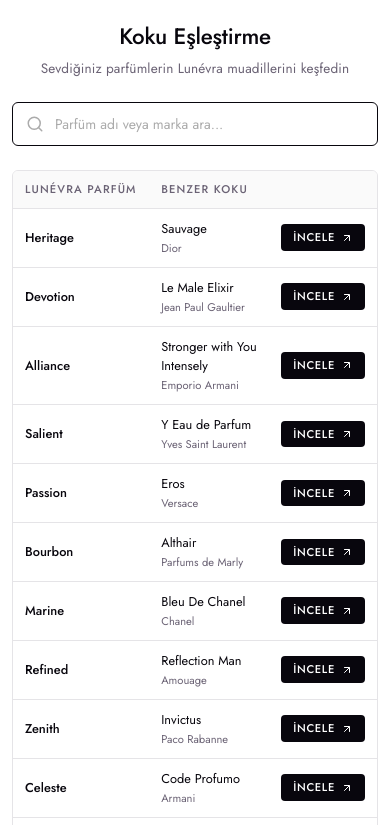
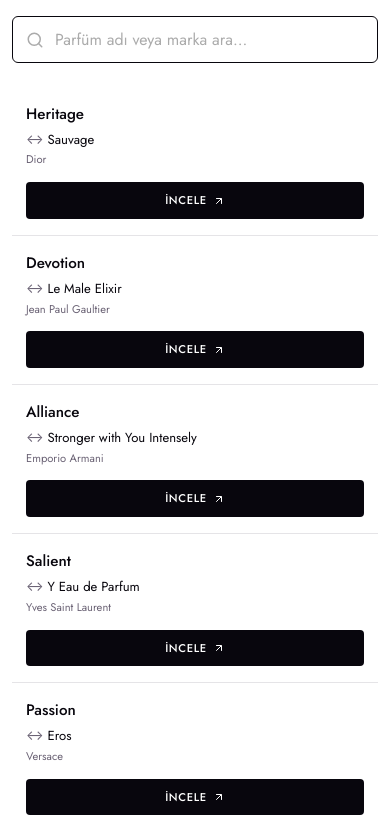
Before and after one commit to emincankarasoy/lunevra-pd, a website built with Vite: page index.html in a window 390 px wide. Shown: the top 825 px of the page. Built offline with nearby package versions, Linux system fonts and the light colour scheme.

Commit message:
remove header, widen layout, mobile responsive card view

```diff
--- a/src/main.ts
+++ b/src/main.ts
@@ -23,11 +23,6 @@
     : "";
 
   app.innerHTML = `
-    <div class="header">
-      <h1 class="header__title">Koku Eşleştirme</h1>
-      <p class="header__subtitle">Sevdiğiniz parfümlerin Lunévra muadillerini keşfedin</p>
-    </div>
-
     <div class="search-container">
       ${SEARCH_ICON}
       <input
--- a/src/style.css
+++ b/src/style.css
@@ -30,9 +30,9 @@
 }
 
 #app {
-  max-width: 900px;
+  max-width: 1100px;
   margin: 0 auto;
-  padding: 24px 20px;
+  padding: 20px 16px;
 }
 
 /* ========== HEADER ========== */
@@ -242,26 +242,81 @@
 }
 
 /* ========== RESPONSIVE ========== */
-@media (max-width: 640px) {
+@media (max-width: 768px) {
   #app {
-    padding: 20px 12px;
+    padding: 16px 12px;
   }
 
-  .header__title {
-    font-size: 1.4rem;
+  .search-input {
+    font-size: 16px; /* prevents iOS zoom */
   }
 
   .perfume-table th,
   .perfume-table td {
-    padding: 10px 12px;
+    padding: 10px 14px;
   }
 
   .perfume-table {
-    font-size: 0.8rem;
+    font-size: 0.82rem;
   }
 
   .product-link {
+    padding: 6px 14px;
     font-size: 0.7rem;
-    padding: 5px 12px;
   }
 }
+
+@media (max-width: 480px) {
+  .perfume-table thead {
+    display: none;
+  }
+
+  .perfume-table,
+  .perfume-table tbody,
+  .perfume-table tr,
+  .perfume-table td {
+    display: block;
+    width: 100%;
+  }
+
+  .perfume-table tr {
+    padding: 14px;
+    border-bottom: 1px solid var(--color-border);
+  }
+
+  .perfume-table td {
+    padding: 2px 0;
+    border-bottom: none;
+  }
+
+  .perfume-table td:last-child {
+    margin-top: 10px;
+  }
+
+  .perfume-table td:nth-child(1),
+  .perfume-table td:nth-child(2),
+  .perfume-table td:nth-child(3) {
+    width: 100%;
+    text-align: left;
+  }
+
+  .perfume-name {
+    font-size: 0.95rem;
+  }
+
+  .similar-scent::before {
+    content: '↔ ';
+    color: var(--color-text-secondary);
+  }
+
+  .product-link {
+    width: 100%;
+    justify-content: center;
+    padding: 10px;
+  }
+
+  .table-wrapper {
+    border: none;
+    border-radius: 0;
+  }
+}
```
